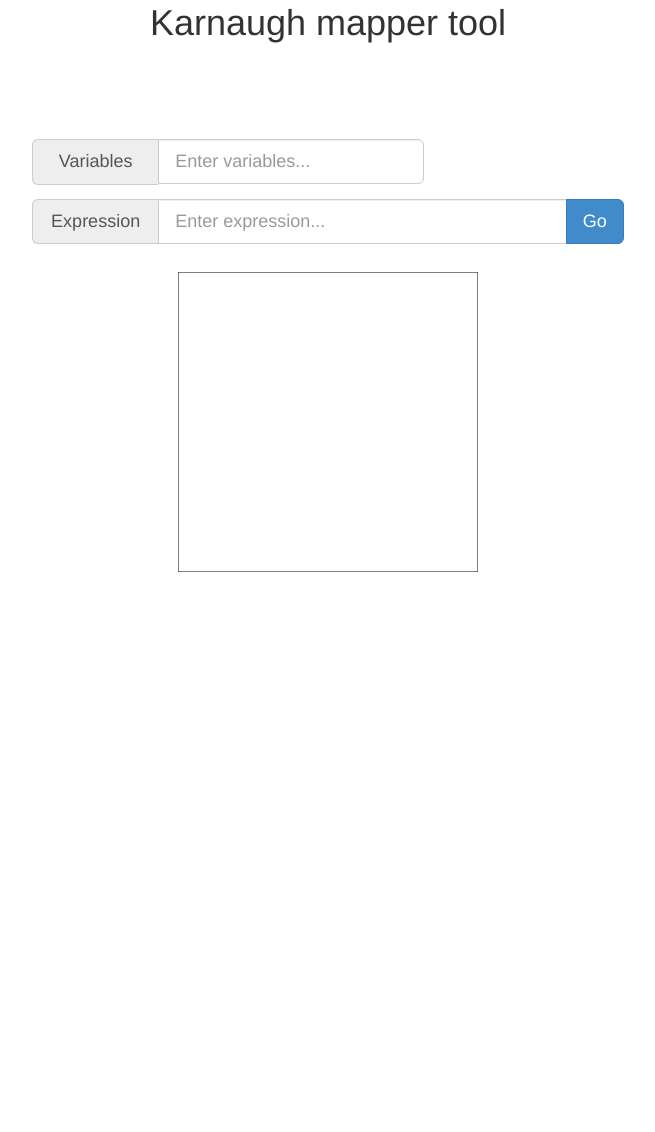
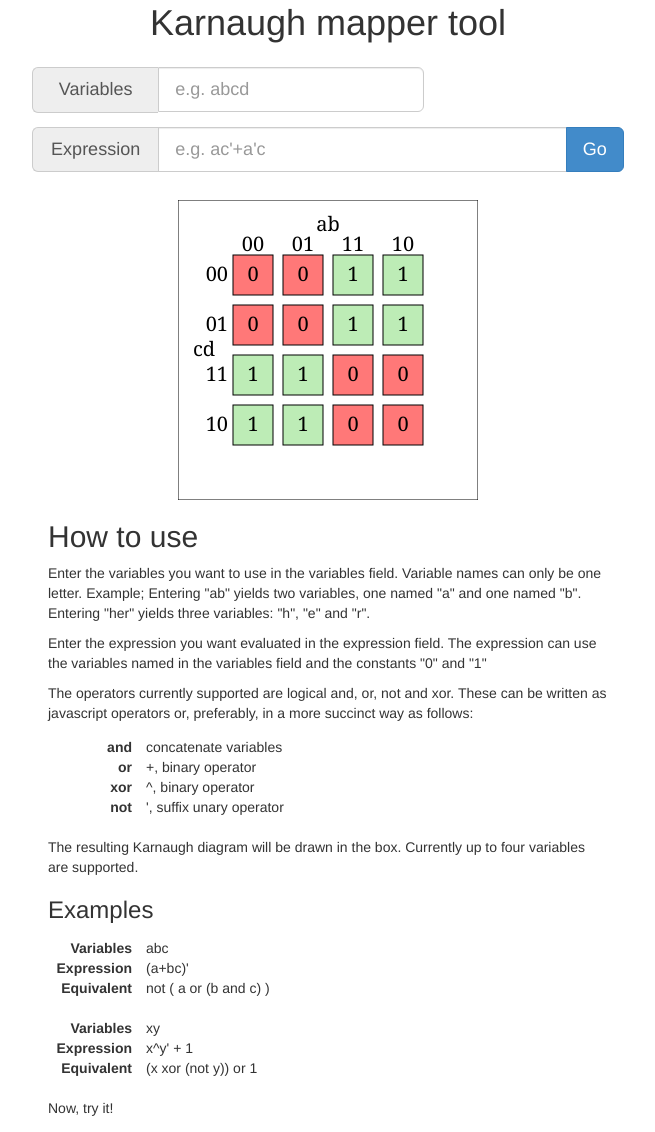
Before and after one commit to ashlaban/karnaughMap, a plain HTML site: page index.html in a window 1280 px wide. Shown: the part 17-1149 px from the top of the page, without its empty margins (312-967 px from the left). Before the commit the page ends 942 px from the top, so only its background shows below. Drawn offline with Linux system fonts and the light colour scheme.

Commit message:
More front page fixup

```diff
--- a/css/test.css
+++ b/css/test.css
@@ -1,25 +1,34 @@
 body
 {
-	height: 100%;
-	min-height: 100%;
-	max-height: 100%;
+	display: flex;
+	align-items: center;
+	justify-content: top;
+	flex-direction: column;
 }
 
 h1
 {
 	text-align: center;
-	padding-bottom: 2em;
+}
+
+dt
+{
+	width: 7em;
+	padding-right: 1em;
+	text-align: right;
+	float: left;
 }
 
 #content
 {
-	height: 100%;
-	max-height: 100%;
+	width: 40em;
 
 	display: flex;
 	align-items: center;
 	justify-content: top;
 	flex-direction: column;
+
+	padding-bottom: 1em;
 
 	/*font-family: "Lucida Console", Monaco, monospace;
 	text-align: justify;*/
--- a/index.html
+++ b/index.html
@@ -32,12 +32,13 @@
 			var vars = $('#varBox').val();
 			var ret = go( expr, vars );
 			viewModel.rows(ret);
-			drawCanvas( ret, vars );
+			drawCanvas( grayCode(ret), vars );
 		});
 
 		// ViewModel!
 		ko.applyBindings( viewModel );
-		drawCanvas( "", "" );
+		var grid = go("ac'+a'c", "abcd")
+		drawCanvas( grid, "abcd" );
 	});
 
 
@@ -49,21 +50,20 @@
 		<h1>Karnaugh mapper tool</h1>
 	</div>
 
-	<div id="content-wrapper">
 	<div id="content">
 
 		<form class="form-horizontal" role="form">
             <div class="form-group">
 				<div id="varBoxWrapper" class="input-group input-group-lg">
 					<span class="input-group-addon">Variables</span>
-					<input id="varBox" class="form-control" type="text" placeholder="Enter variables..."></input>
+					<input id="varBox" class="form-control" type="text" placeholder="e.g. abcd"></input>
 				</div>
 			</div>
 
 			<div class="form-group">
 				<div id="cmdBoxWrapper" class="input-group input-group-lg">
 					<span class="input-group-addon">Expression</span>
-					<input id="cmdBox" class="form-control" type="text" placeholder="Enter expression..."></input>
+					<input id="cmdBox" class="form-control" type="text" placeholder="e.g. ac'+a'c"></input>
 					<div class="input-group-btn"><button id="cmdButton" class="btn btn-primary" type="button">Go</button></div>
 				</div>
 			</div>
@@ -75,7 +75,32 @@
 			</div> -->
 			<canvas id="karnaugh" width="300" height="300"></canvas>
 		</div>
-	</div>
+
+		<div>
+			<h2>How to use</h2>
+			<p>Enter the variables you want to use in the variables field. Variable names can only be one letter. Example; Entering "ab" yields two variables, one named "a" and one named "b". Entering "her" yields three variables: "h", "e" and "r".</p>
+			<p>Enter the expression you want evaluated in the <emph>expression</emph> field. The expression can use the variables named in the <emph>variables</emph> field and the constants "0" and "1"
+			<p>The operators currently supported are logical and, or, not and xor. These can be written as javascript operators or, preferably, in a more succinct way as follows:</p>
+			<dl>
+				<dt>and</dt><dd>concatenate variables</dd>
+				<dt>or</dt><dd>+, binary operator</dd>
+				<dt>xor</dt><dd>^, binary operator</dd>
+				<dt>not</dt><dd>', suffix unary operator</dd>
+			</dl>
+			The resulting Karnaugh diagram will be drawn in the box. Currently up to four variables are supported.
+			<h3>Examples</h3>
+			<dl>
+				<dt>Variables</dt><dd>abc<dd>
+				<dt>Expression</dt><dd>(a+bc)'</dd>
+				<dt>Equivalent</dt><dd>not ( a or (b and c) )</dd>
+			</dl>
+			<dl>
+				<dt>Variables</dt><dd>xy<dd>
+				<dt>Expression</dt><dd>x^y' + 1</dd>
+				<dt>Equivalent</dt><dd>(x xor (not y)) or 1</dd>
+			</dl>
+			Now, try it!
+		</div>
 	</div>
 
 </body>
--- a/js/canvas.js
+++ b/js/canvas.js
@@ -10,8 +10,6 @@ var nVars = {x:null, y:null};
 
 function drawCanvas(bitstring2d, variables)
 {
-	console.log("TEst")
-
 	var canvas = document.getElementById('karnaugh');
 	var ctx = canvas.getContext('2d');
 
@@ -105,7 +103,7 @@ function drawLabelY( variables, ctx )
 		var x = 0;
 		var y = externalPadding.y + i*(size.y+internalPadding.y);
 
-		ctx.fillText( graycode[i], x + externalPadding.x - 2, y + size.y/2 );
+		ctx.fillText( graycode[i], x + externalPadding.x - 5, y + size.y/2 );
 	};
 }
 function drawGrid4by4( bitstring2d, ctx )
--- a/js/main.js
+++ b/js/main.js
@@ -25,7 +25,7 @@ function lettersUsed( string )
 	var isLetter = function (curVal, index, arr){ if (letters.indexOf(curVal) == -1 && isInSet("abcdefghijklmnopqrstuvwxyzåäöABCDEFGHIJKLMNOPQRSTUVWXYZÅÄÖ", curVal)) letters.push(curVal); }
 
 	string.split("").map( isLetter );
-	return letters.sort();
+	return letters;
 }
 
 function isInSet( setString, val )
```
